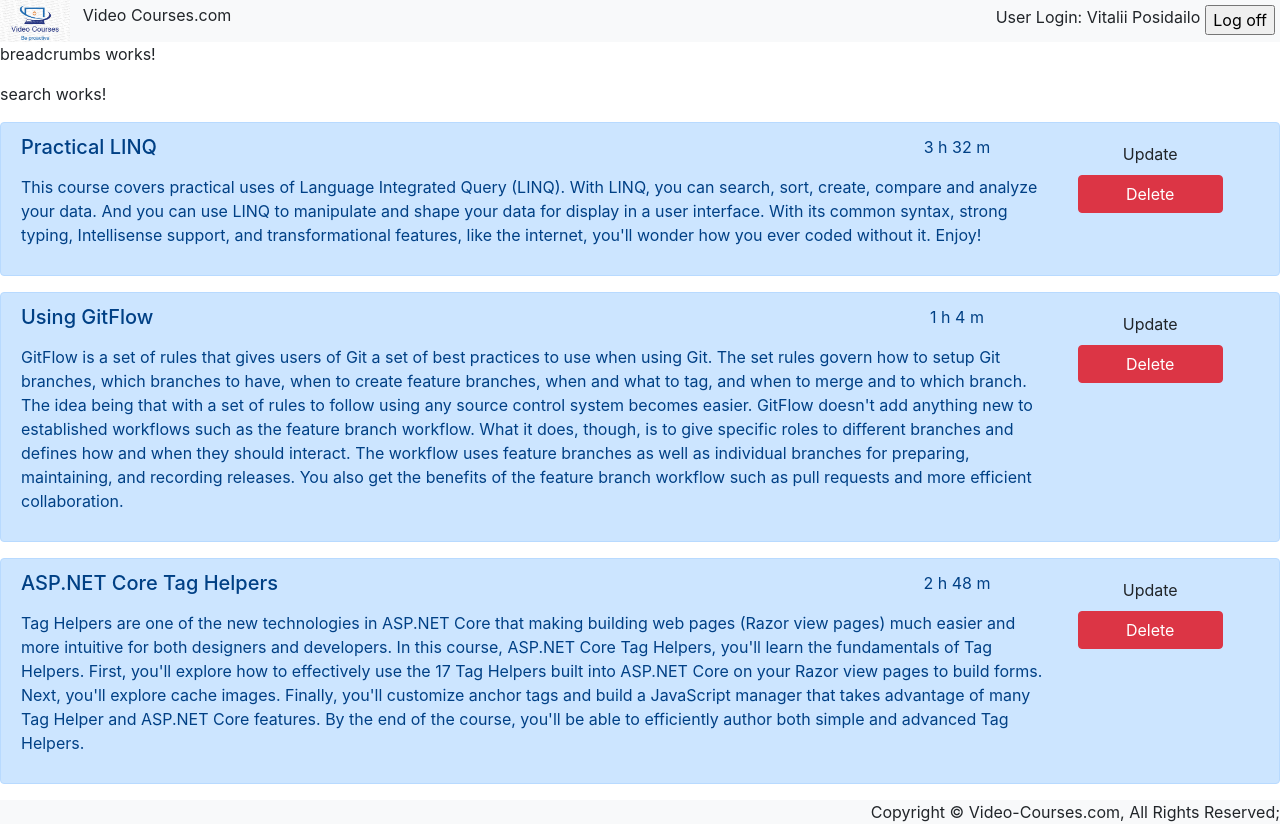
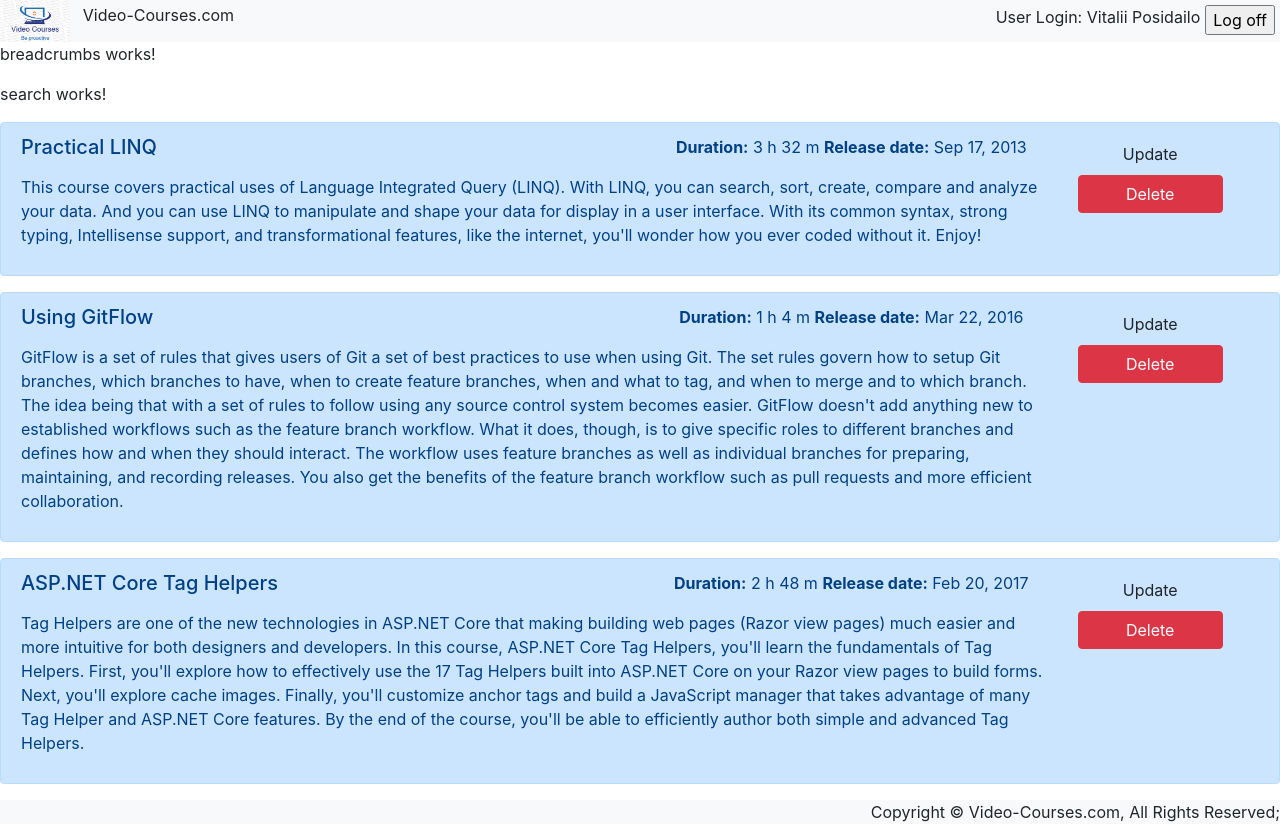
Before and after one commit to vposidailo/angular-mentee-program, an Angular app: page / in a window 1280 px wide. Built offline with nearby package versions, Linux system fonts and the light colour scheme.

Commit message:
Added Duration and Release date for video-cource-item component; Fixed issue with incorrect website name in header;

```diff
--- a/src/app/core/header/header.component.html
+++ b/src/app/core/header/header.component.html
@@ -1,5 +1,5 @@
 <div class="bg-light">
   <img id="HeaderLogoImage" src="/assets/logo.png" class="header-logo-image"/>
-  <span id="HeaderWebsiteNameSpan" class="header-website-name">Video Courses.com</span>
+  <span id="HeaderWebsiteNameSpan" class="header-website-name">Video-Courses.com</span>
   <app-login [user]=user></app-login>
 </div>
--- a/src/app/video-courses-list/video-courses-list-item-component/video-courses-list-item-component.component.html
+++ b/src/app/video-courses-list/video-courses-list-item-component/video-courses-list-item-component.component.html
@@ -1,10 +1,14 @@
 <div class="alert alert-primary">
   <div class="row">
-    <div class="col-8">
+    <div class="col-6">
         <h5>{{VCItem.Title}}</h5>
     </div>
-    <div class="col-2 video-course-duration">
-        <p>{{((VCItem.Duration - VCItem.Duration % 60) / 60) }} h {{VCItem.Duration % 60}} m</p>
+    <div class="col-4 video-course-duration">
+        <p>
+            <b>Duration:</b>
+            {{((VCItem.Duration - VCItem.Duration % 60) / 60) }} h {{VCItem.Duration % 60}} m
+            <b>Release date:</b> {{VCItem.Creationdate | date}}
+        </p>
     </div>
     <div class="col-2">
         <input type="button" value="Update" class="btn video-course-button-width">
```
